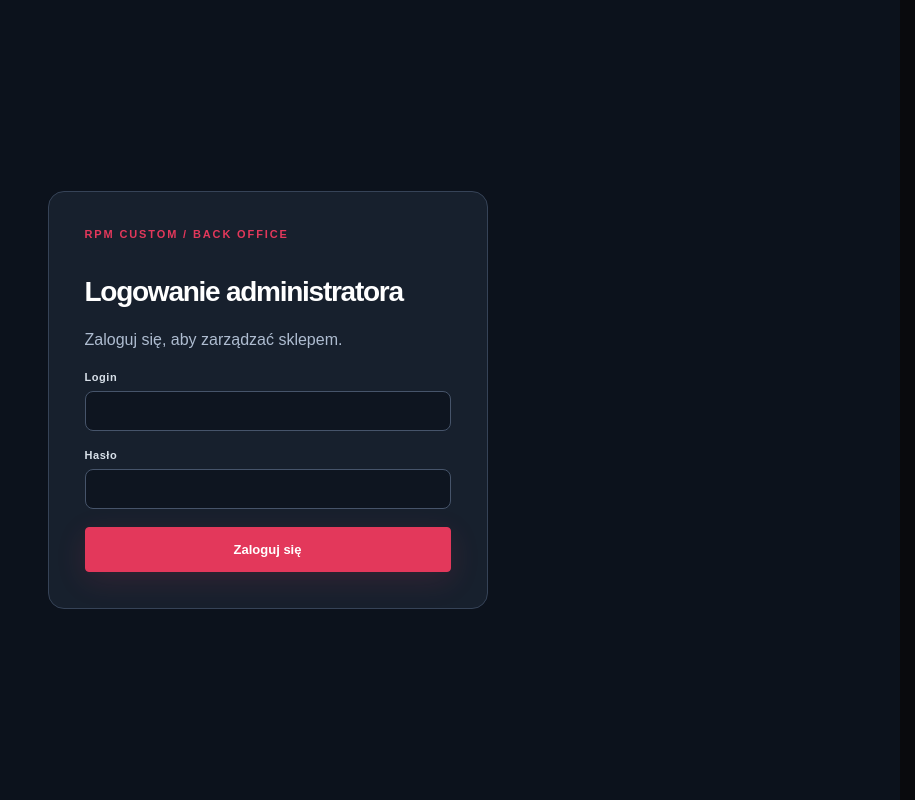
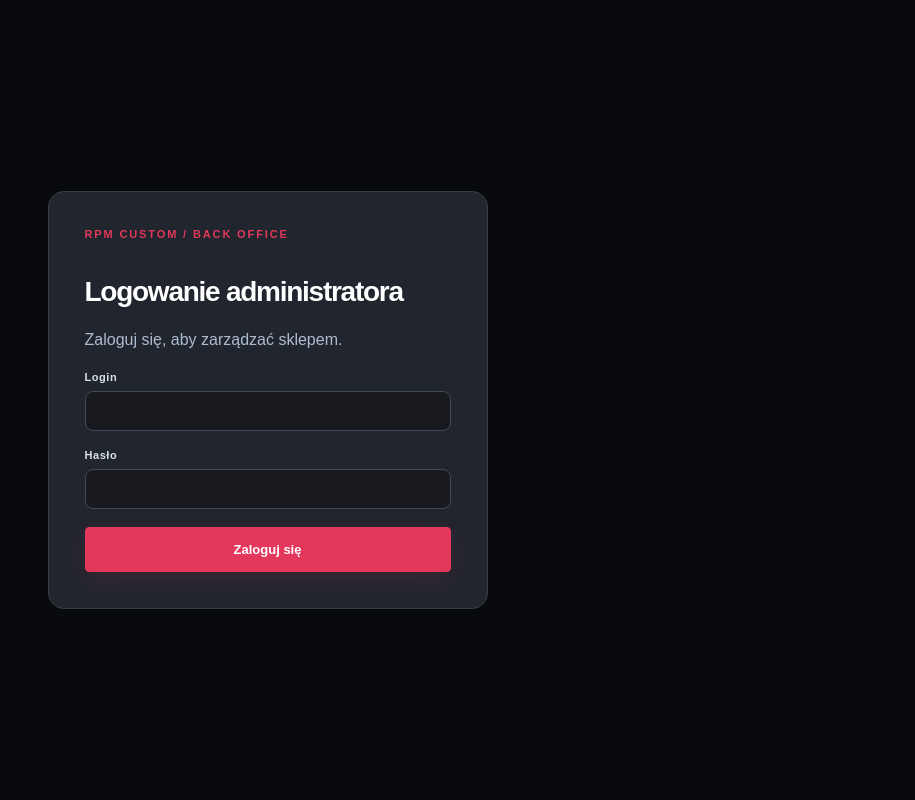
Before and after one commit to Dwierzbicki/rpm-custom-shop, a Next.js app: page /admin/login in a window 1280 px wide. Shown: the whole page, without its empty margins (365-1280 px from the left). Built offline with nearby package versions, Linux system fonts and the light colour scheme.

Commit message:
Remove legacy pink palette from admin CSS

```diff
--- a/app/styles/admin-settings-security.css
+++ b/app/styles/admin-settings-security.css
@@ -7,18 +7,18 @@
 .rpm-settings-field input{background:#0f1722;border:1px solid #435168;border-radius:8px;color:white;padding:13px;width:100%;font-size:16px}
 .rpm-settings-toggles{display:flex;flex-wrap:wrap;gap:22px}
 .rpm-settings-toggles label{display:flex;flex-direction:row;align-items:center;gap:9px;color:#d8e2ee;cursor:pointer}
-.rpm-settings-toggles input{width:18px;height:18px;accent-color:#f3426d}
+.rpm-settings-toggles input{width:18px;height:18px;accent-color:var(--rpm-color-accent)}
 .rpm-settings-card .primary{align-self:flex-start}
 .rpm-settings-success{color:#9ee3b9;margin:0}
 .rpm-settings-error{color:#ff8d9d}
 @media(max-width:600px){.rpm-settings-grid{grid-template-columns:1fr}.rpm-settings-card{padding:20px}}
 
 /* Administrator authentication */
-.rpm-login-page{min-height:100vh;display:grid;place-items:center;padding:24px;background:#0c121c}
-.rpm-login-card{width:min(100%,440px);background:#17202d;border:1px solid #364357;border-radius:16px;padding:36px;display:flex;flex-direction:column;gap:18px;color:#e7edf6}
+.rpm-login-page{min-height:100vh;display:grid;place-items:center;padding:24px;background:var(--rpm-color-background)}
+.rpm-login-card{width:min(100%,440px);background:var(--rpm-color-panel);border:1px solid var(--rpm-color-panel-border);border-radius:16px;padding:36px;display:flex;flex-direction:column;gap:18px;color:#e7edf6}
 .rpm-login-card h1{font-size:28px;line-height:1.2;margin:0;color:#fff}
 .rpm-login-card p{margin:0;color:#aebcd0}
 .rpm-login-card label{display:flex;flex-direction:column;gap:8px;font-weight:600}
-.rpm-login-card input{width:100%;border-radius:8px;background:#0e1520;border:1px solid #46546a;color:#fff;padding:13px}
+.rpm-login-card input{width:100%;border-radius:8px;background:var(--rpm-color-surface);border:1px solid var(--rpm-color-border-strong);color:#fff;padding:13px}
 .rpm-login-card .primary{justify-content:center}
 .rpm-admin-logout{width:100%;text-align:left;background:transparent;border:0;cursor:pointer;color:inherit}
```
